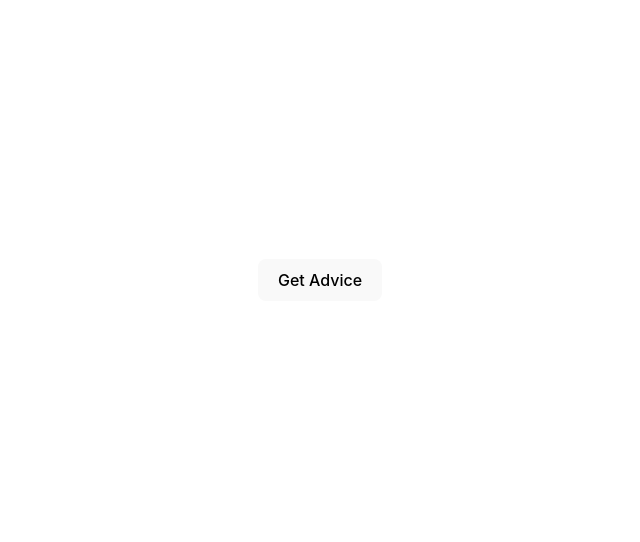
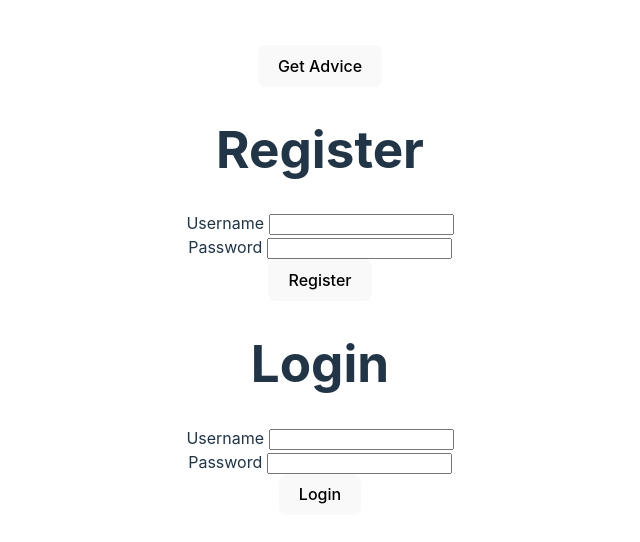
Before and after one commit to okostadinov/unsolicited-advice, a React (Vite) app: page / in a window 1280 px wide. Shown: the part 120-662 px from the top of the page, without its empty margins (320-960 px from the left). Built offline with nearby package versions, Linux system fonts and the light colour scheme.

Commit message:
add user form

```diff
--- a/src/App.tsx
+++ b/src/App.tsx
@@ -1,10 +1,13 @@
 import "./App.css";
 import AdviceGenerator from "./components/AdviceGenerator";
+import UserForm from "./components/UserForm";
 
 function App() {
   return (
     <>
       <AdviceGenerator />
+      <UserForm userFormType={"Register"} />
+      <UserForm userFormType={"Login"} />
     </>
   );
 }
--- /dev/null
+++ b/src/components/UserForm.tsx
@@ -0,0 +1,43 @@
+import { useState } from "react";
+
+type UserFormType = "Register" | "Login";
+
+interface UserFormProps {
+  userFormType: UserFormType;
+}
+
+const UserForm = ({ userFormType }: UserFormProps) => {
+  const [username, setUsername] = useState("");
+  const [password, setPassword] = useState("");
+
+  return (
+    <form method="POST">
+      <h1>{userFormType}</h1>
+      <div>
+        <label>
+          Username{" "}
+          <input
+            type="text"
+            name="username"
+            value={username}
+            onChange={(e) => setUsername(e.target.value)}
+          />
+        </label>
+      </div>
+      <div>
+        <label>
+          Password{" "}
+          <input
+            type="text"
+            name="password"
+            value={password}
+            onChange={(e) => setPassword(e.target.value)}
+          />
+        </label>
+      </div>
+      <button type="submit">{userFormType}</button>
+    </form>
+  );
+};
+
+export default UserForm;
```
